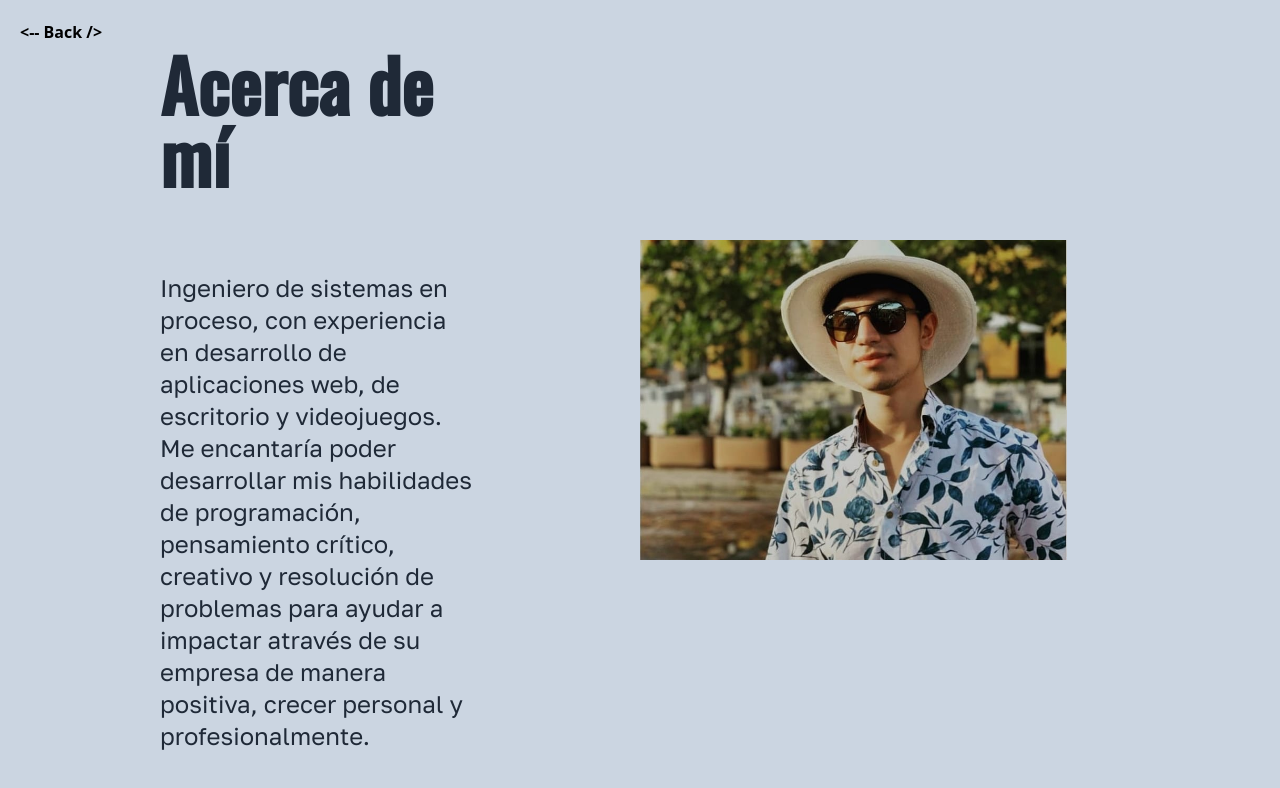
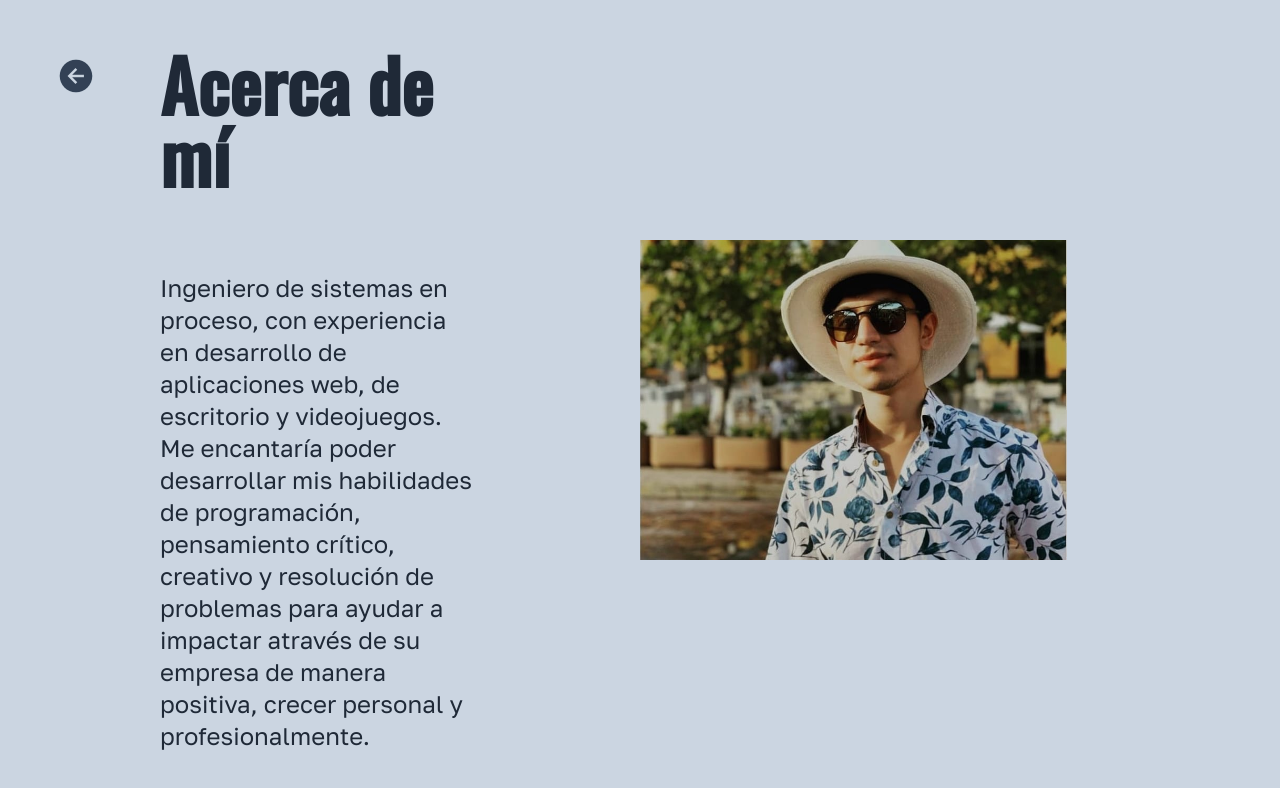
Before and after one commit to DanielRoman11/Portafolio, a website: page views/perfil.html in a window 1280 px wide. Drawn offline with nearby package versions, Linux system fonts and the light colour scheme.

```diff
--- a/views/perfil.html
+++ b/views/perfil.html
@@ -12,7 +12,8 @@
   <title>Daniel Roman | Perfil</title>
 </head>
 <body class="min-h-screen">
-    <a href="../index.html" class="absolute icono rounded-md top-5 left-5 overflow-visible font-extrabold" >&lt;-- Back /&gt;
+    <a href="../index.html">
+      <ion-icon name="arrow-back-circle-sharp" class="absolute top-14 left-14 text-slate-700"></ion-icon>
     </a>
   <main>
     <section class="h-screen bg-slate-300 grid lg:grid-cols-2 md:grid-cols-2 sm:grid-cols-1">
```
Also changed, not shown: public/css/app.css.
